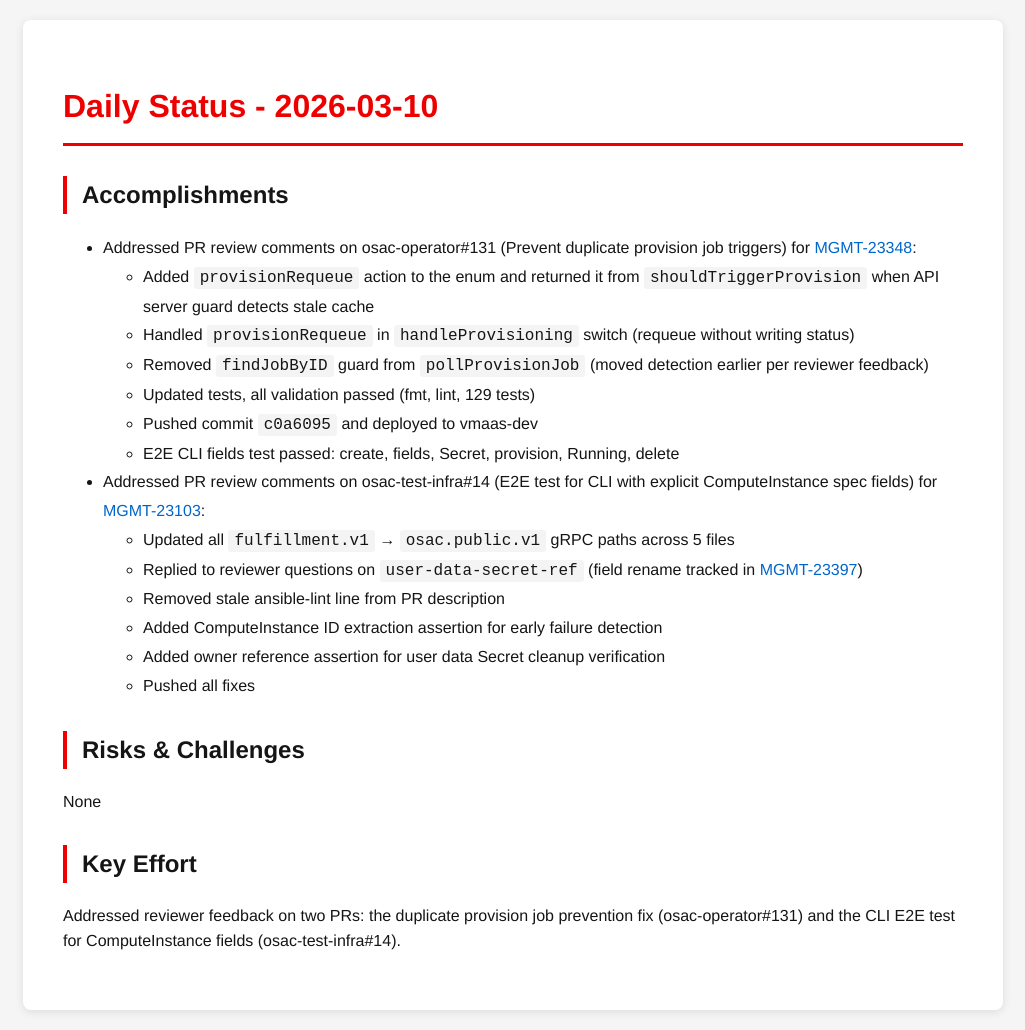
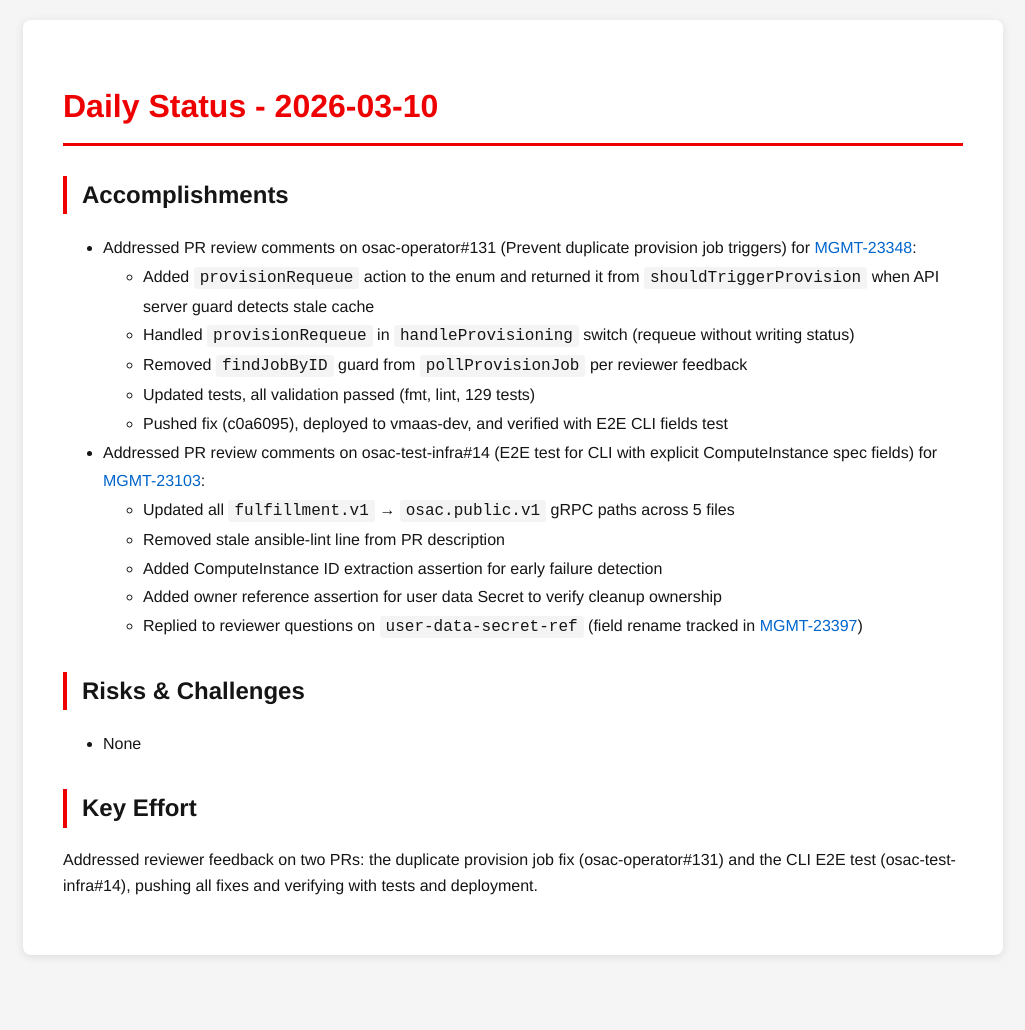
Before and after one commit to tzvatot/daily-status, a Jekyll site: the page built from 2026-03-10.md, in a window 1280 px wide. Shown: the whole page, without its empty margins (127-1152 px from the left). Built offline with Jekyll 4.4.1, drawn with Linux system fonts in a browser that asks for light colours; after the commit the page ends 975 px from its top, so only the background shows below that.

Commit message:
Daily status update - 2026-03-10

```diff
--- a/2026-03-10.md
+++ b/2026-03-10.md
@@ -10,20 +10,18 @@ date: 2026-03-10
 - Addressed PR review comments on osac-operator#131 (Prevent duplicate provision job triggers) for [MGMT-23348](https://issues.redhat.com/browse/MGMT-23348):
   - Added `provisionRequeue` action to the enum and returned it from `shouldTriggerProvision` when API server guard detects stale cache
   - Handled `provisionRequeue` in `handleProvisioning` switch (requeue without writing status)
-  - Removed `findJobByID` guard from `pollProvisionJob` (moved detection earlier per reviewer feedback)
+  - Removed `findJobByID` guard from `pollProvisionJob` per reviewer feedback
   - Updated tests, all validation passed (fmt, lint, 129 tests)
-  - Pushed commit `c0a6095` and deployed to vmaas-dev
-  - E2E CLI fields test passed: create, fields, Secret, provision, Running, delete
+  - Pushed fix (c0a6095), deployed to vmaas-dev, and verified with E2E CLI fields test
 - Addressed PR review comments on osac-test-infra#14 (E2E test for CLI with explicit ComputeInstance spec fields) for [MGMT-23103](https://issues.redhat.com/browse/MGMT-23103):
   - Updated all `fulfillment.v1` → `osac.public.v1` gRPC paths across 5 files
-  - Replied to reviewer questions on `user-data-secret-ref` (field rename tracked in [MGMT-23397](https://issues.redhat.com/browse/MGMT-23397))
   - Removed stale ansible-lint line from PR description
   - Added ComputeInstance ID extraction assertion for early failure detection
-  - Added owner reference assertion for user data Secret cleanup verification
-  - Pushed all fixes
+  - Added owner reference assertion for user data Secret to verify cleanup ownership
+  - Replied to reviewer questions on `user-data-secret-ref` (field rename tracked in [MGMT-23397](https://issues.redhat.com/browse/MGMT-23397))
 
 ## Risks & Challenges
-None
+- None
 
 ## Key Effort
-Addressed reviewer feedback on two PRs: the duplicate provision job prevention fix (osac-operator#131) and the CLI E2E test for ComputeInstance fields (osac-test-infra#14).
+Addressed reviewer feedback on two PRs: the duplicate provision job fix (osac-operator#131) and the CLI E2E test (osac-test-infra#14), pushing all fixes and verifying with tests and deployment.
```
